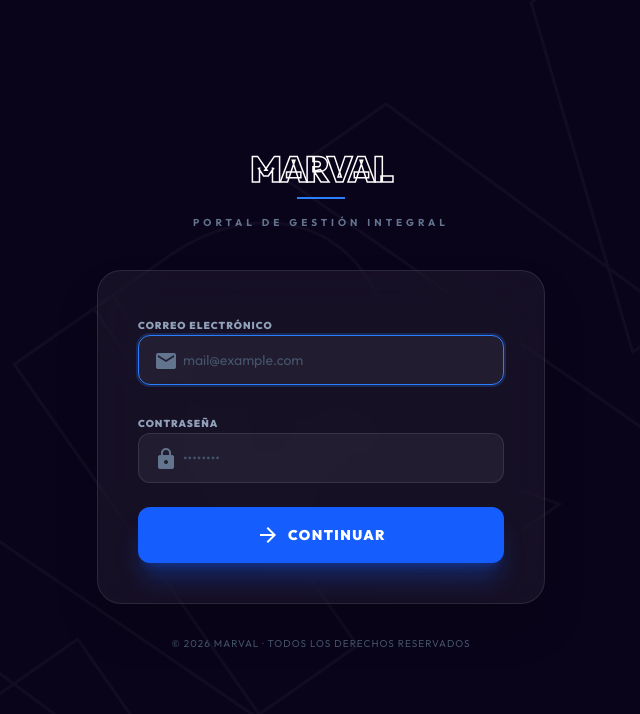
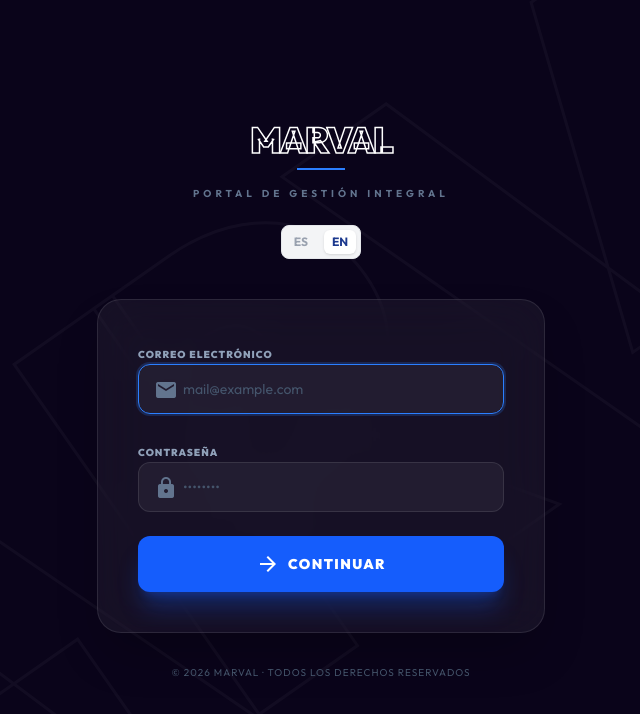
Before and after one commit to TheMarvals/launchpad, a Next.js app: page /en/login in a window 1280 px wide. Shown: the top 714 px of the page, without its empty margins (319-959 px from the left). Built offline with nearby package versions, Linux system fonts and the light colour scheme.

Commit message:
fix: show locale switcher in login page

```diff
--- a/src/app/[locale]/login/page.tsx
+++ b/src/app/[locale]/login/page.tsx
@@ -5,6 +5,7 @@ import { signIn } from 'next-auth/react';
 import { useRouter, useSearchParams } from 'next/navigation';
 
 import { startLoginVerification } from '@/app/actions/login-otp';
+import LocaleSwitcher from '@/components/LocaleSwitcher';
 
 function LoginForm() {
   const router = useRouter();
@@ -79,6 +80,9 @@ function LoginForm() {
           <h1 className="text-4xl font-black tracking-tighter text-white mb-2" style={{ WebkitTextFillColor: 'transparent', WebkitTextStrokeColor: '#ffffff', WebkitTextStrokeWidth: '1.5px' }}>MARVAL</h1>
           <div className="w-12 h-0.5 bg-blue-500 mx-auto mb-4" />
           <p className="text-[10px] uppercase tracking-[0.4em] text-slate-500 font-bold">Portal de Gestión Integral</p>
+          <div className="mt-6 flex justify-center">
+            <LocaleSwitcher />
+          </div>
         </div>
 
         <form onSubmit={step === 1 ? handleStep1 : handleStep2} className="bg-white/5 backdrop-blur-xl border border-white/10 rounded-3xl p-10 shadow-2xl space-y-6">
```
